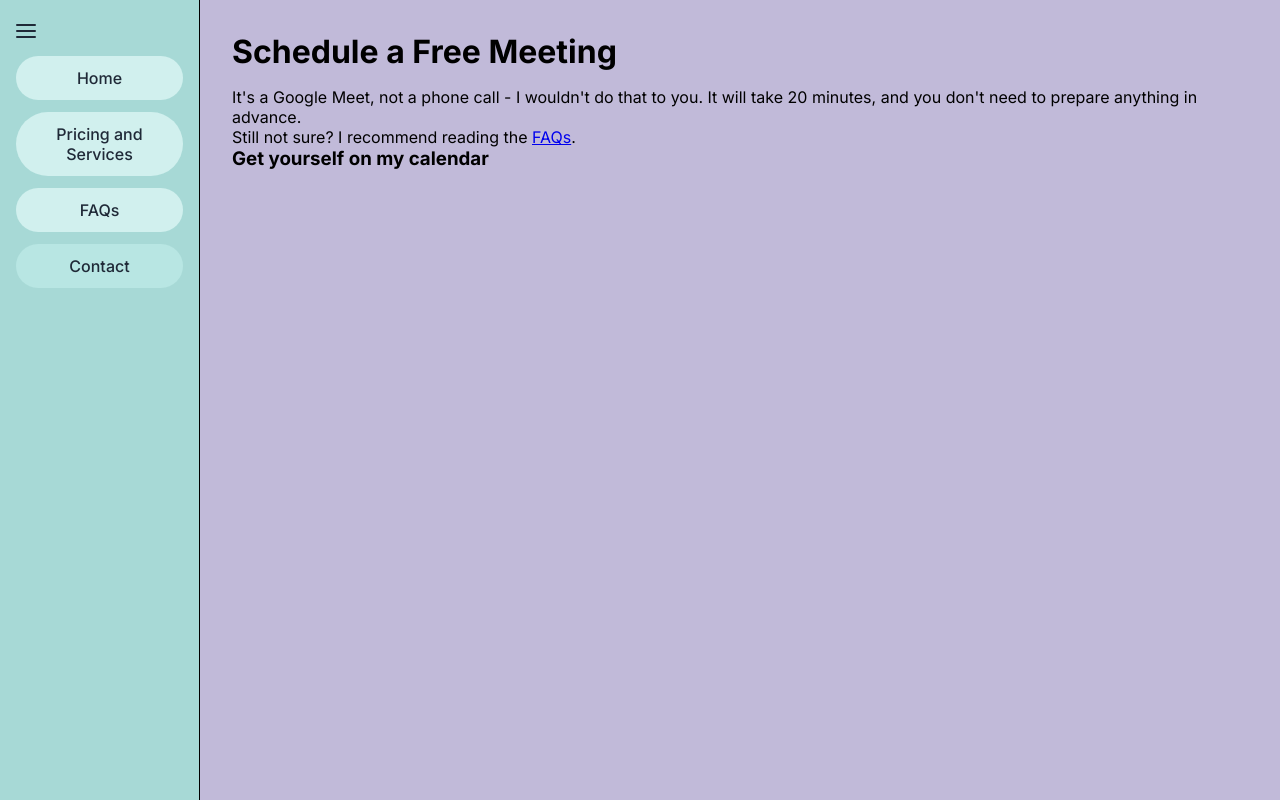
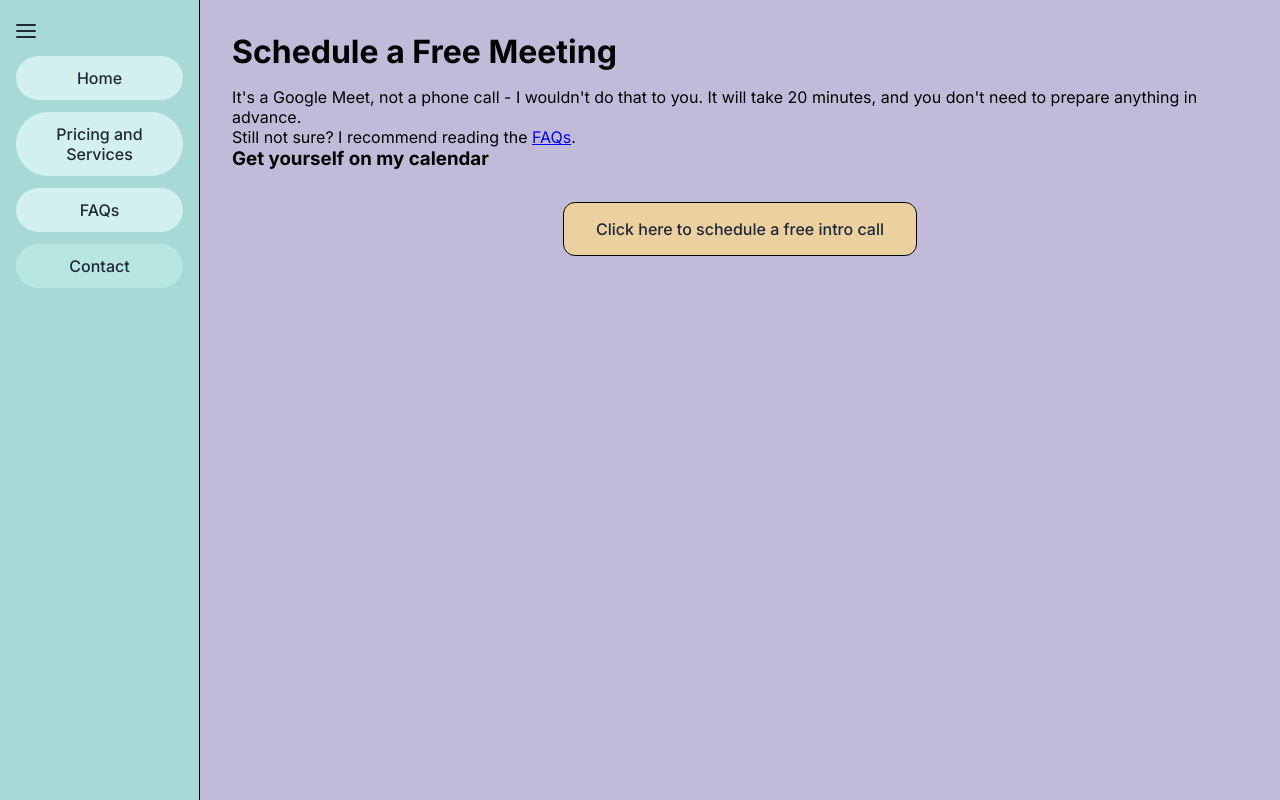
Before and after one commit to michaelwhittemore/nuxt-executive-functioneer, a Nuxt app: page /contact in a window 1280 px wide. Built offline with nearby package versions, Linux system fonts and the light colour scheme.

Commit message:
calendlyButton component

```diff
--- /dev/null
+++ b/app/components/CalendlyButton.vue
@@ -0,0 +1,31 @@
+<template>
+  <div class="calendly-button">
+    <a href="https://calendly.com/mikah-mccabe/free-intro-call" target="_blank">
+    Click here to schedule a free intro call</a>
+    </div>
+</template>
+
+<style scoped>
+.calendly-button {
+  margin: 2rem 0;
+  text-align: center;
+}
+
+.calendly-button a {
+  display: inline-block;
+  background-color: #ebd0a0;
+  color: #1f2937;
+  text-decoration: none;
+  padding: 1rem 2rem;
+  border: 1px solid black;
+  border-radius: 12px;
+  font-weight: 500;
+  transition: all 0.2s;
+}
+
+.calendly-button a:hover {
+  background-color: #d4c08f;
+  transform: translateY(-2px);
+  box-shadow: 0 4px 8px rgba(0, 0, 0, 0.2);
+}
+</style>
--- a/app/pages/contact.vue
+++ b/app/pages/contact.vue
@@ -10,6 +10,7 @@
         <p>Still not sure? I recommend reading the <NuxtLink to="/FAQs">FAQs</NuxtLink>.</p>
 
         <h3>Get yourself on my calendar</h3>
+        <CalendlyButton />
       </div>
 
     </div>
--- a/app/pages/pricing.vue
+++ b/app/pages/pricing.vue
@@ -1,11 +1,4 @@
 <script setup>
-import { onMounted } from 'vue';
-onMounted(() => {
-  const script = document.createElement('script');
-  script.src = 'https://assets.calendly.com/assets/external/widget.js';
-  script.async = true;
-  document.body.appendChild(script);
-});
 </script>
 
 <template>
@@ -49,16 +42,12 @@ onMounted(() => {
             <li>Improving communication with co-workers</li>
           </ul>
 
-          <p><b>Please note:</b> for liability purposes, I cannot assist with tasks that expose me to proprietary data or financial information.</p>
+          <p><b>Please note:</b> for liability purposes, I cannot assist with tasks that expose me to proprietary data
+            or financial information.</p>
         </div>
-        <!-- <iframe src="https://calendly.com/mikah-mccabe/free-intro-call" style="width: 100%; min-width: 320px; height: 700px;"
-            frameborder="0"></iframe> -->
-        <!-- <div class="calendly-inline-widget" data-url="https://calendly.com/mikah-mccabe/free-intro-call"
-            style="width:90%;height:400px;"></div> -->
-        <div class="calendly-inline-widget pricing-box" data-url="https://calendly.com/mikah-mccabe/free-intro-call">
 
-        </div>
       </div>
+      <CalendlyButton />
     </div>
   </div>
 </template>
```
